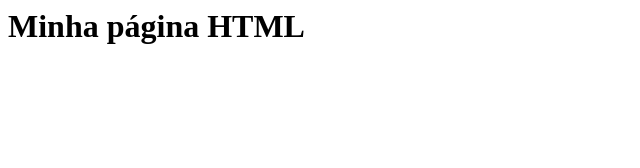
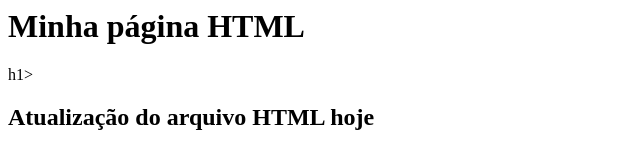
Before and after one commit to julio1705/git, a plain HTML site: page index.html in a window 1280 px wide. Shown: the whole page, without its empty margins (0-640 px from the left). Drawn offline with Linux system fonts and the light colour scheme.

Commit message:
Arquivo index.html atualizado novamente

```diff
--- a/index.html
+++ b/index.html
@@ -1,5 +1,7 @@
 <html>
     <body>
      <h1>Minha página HTML</h1>
+     h1>
+     <h2>Atualização do arquivo HTML hoje</h2>
     </body>
 </html>
```
